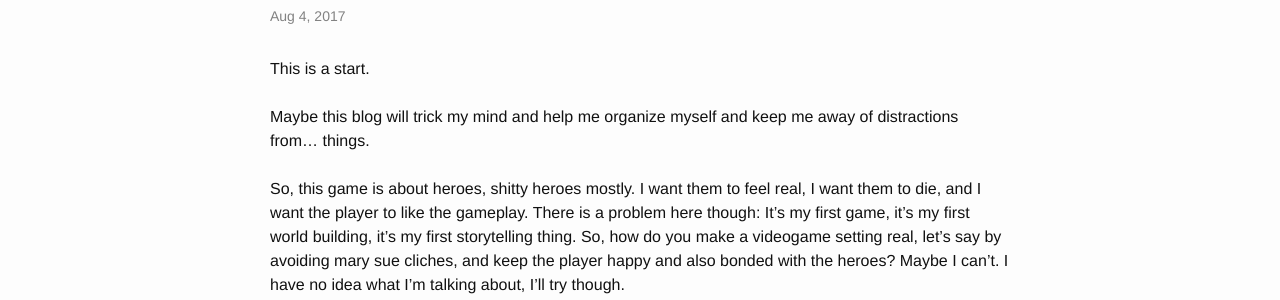
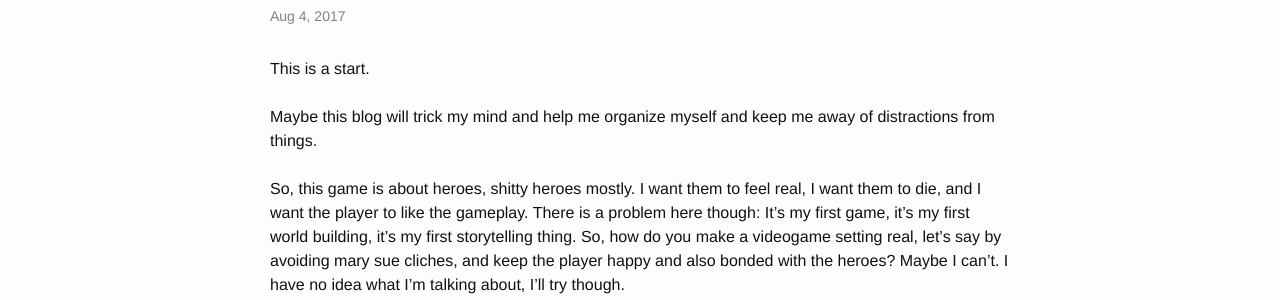
Before and after one commit to scaryheroes/scaryheroes.github.io, a Jekyll site: the page built from _posts/2017-08-04-first-post.md, in a window 1280 px wide. Shown: the part 143-443 px from the top of the page. Built offline with Jekyll 4.4.1, drawn with Linux system fonts in a browser that asks for light colours.

```diff
--- a/_posts/2017-08-04-first-post.md
+++ b/_posts/2017-08-04-first-post.md
@@ -3,7 +3,7 @@ layout: post
 ---
 
 This is a start.<br><br>
-Maybe this blog will trick my mind and help me organize myself and keep me away of distractions from... things.
+Maybe this blog will trick my mind and help me organize myself and keep me away of distractions from things.
 <br><br>So, this game is about heroes, shitty heroes mostly. I want them to feel real, I want them to die, and I want the
 player to like the gameplay. There is a problem here though: It's my first game, it's my first world building,
 it's my first storytelling thing. So, how do you make a videogame setting real, let's say by avoiding mary sue cliches,
```
